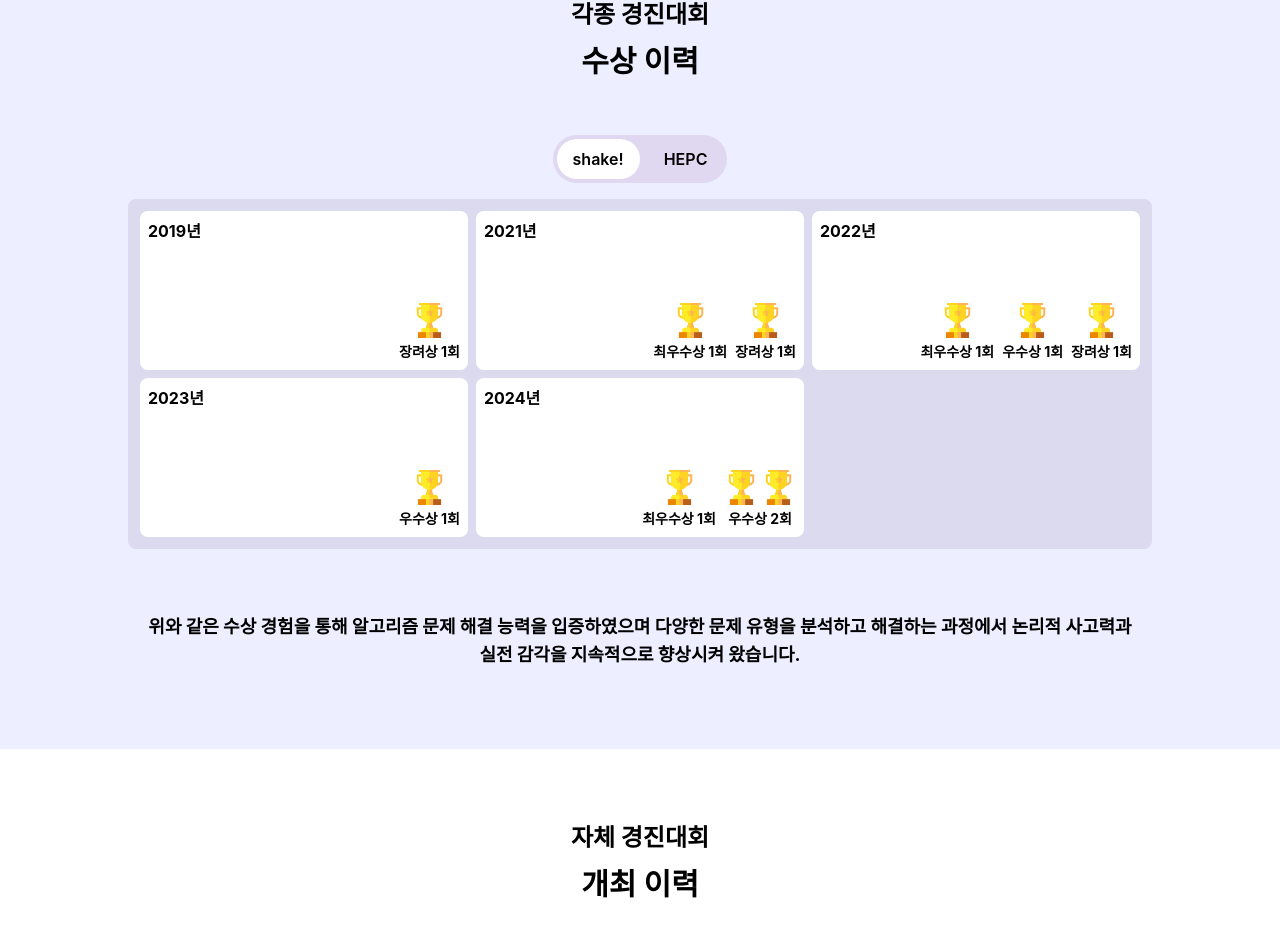
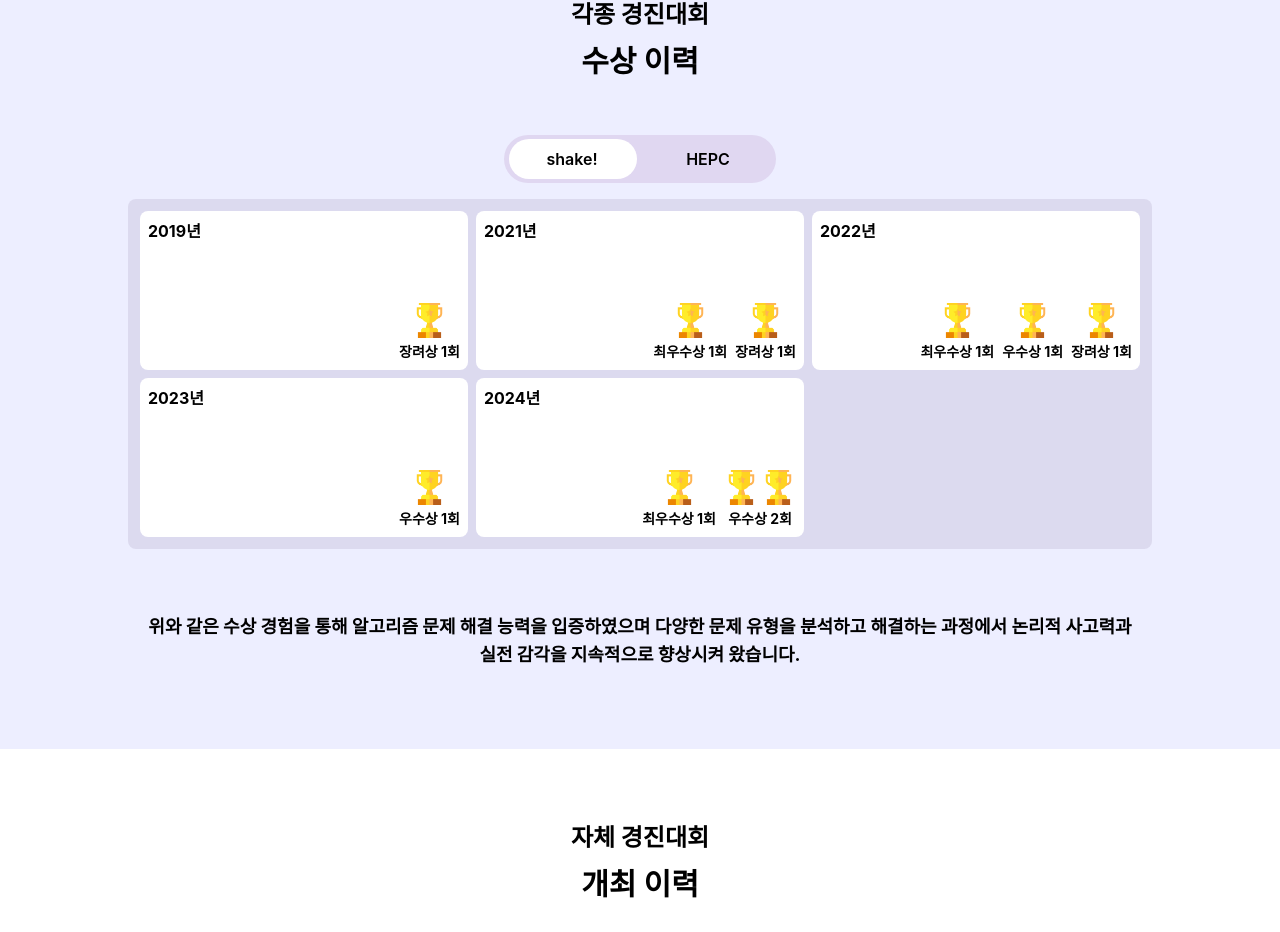
Before and after one commit to ZERONE-HOMEPAGE/client, a React (Vite) app: page / in a window 1280 px wide. Shown: the part 2919-3851 px from the top of the page. Built offline with nearby package versions, Linux system fonts and the light colour scheme; a web font is replaced by a local one.

Commit message:
feat: PillTab 애니메이션 효과 추가(#45)
애니메이션 효과 추가했습니다.
이동시간은 0.3초로 고정입니다.

```diff
--- a/src/components/ui/PillTab.tsx
+++ b/src/components/ui/PillTab.tsx
@@ -1,11 +1,14 @@
 export default function PillTab({tabElements, clickHandler, activeTabIdx, textclass}: { tabElements: { label: string, active: boolean }[], clickHandler: (index: number) => void, activeTabIdx: number, textclass?: string }) {
     return (
-        <div className="flex justify-evenly p-1 bg-[#E0D7F1] rounded-3xl gap-2">
+        <div className="relative flex justify-evenly p-1 bg-[#E0D7F1] rounded-3xl gap-2">
             {tabElements.map((element, index) => (
-                <div onClick={() => clickHandler(index)} key={index} className={`p-2 px-4 rounded-3xl hover:cursor-pointer ${activeTabIdx === index ? 'bg-white' : ''}`}>
+                <button key={index} onClick={() => clickHandler(index)} className="relative z-10 py-2 w-32 text-center">
                     <p className={`${textclass}`}>{element.label}</p>
-                </div>
+                </button>
             ))}
+            <div className="absolute p-2 px-4 bg-white w-32 rounded-3xl h-[calc(100%-0.5rem)] transition-all ease-in-out duration-300"
+                 style={{ left: `calc(${activeTabIdx} * (100% / ${tabElements.length}) + 0.3rem)` }}>
+            </div>
         </div>
     );
 }
```
